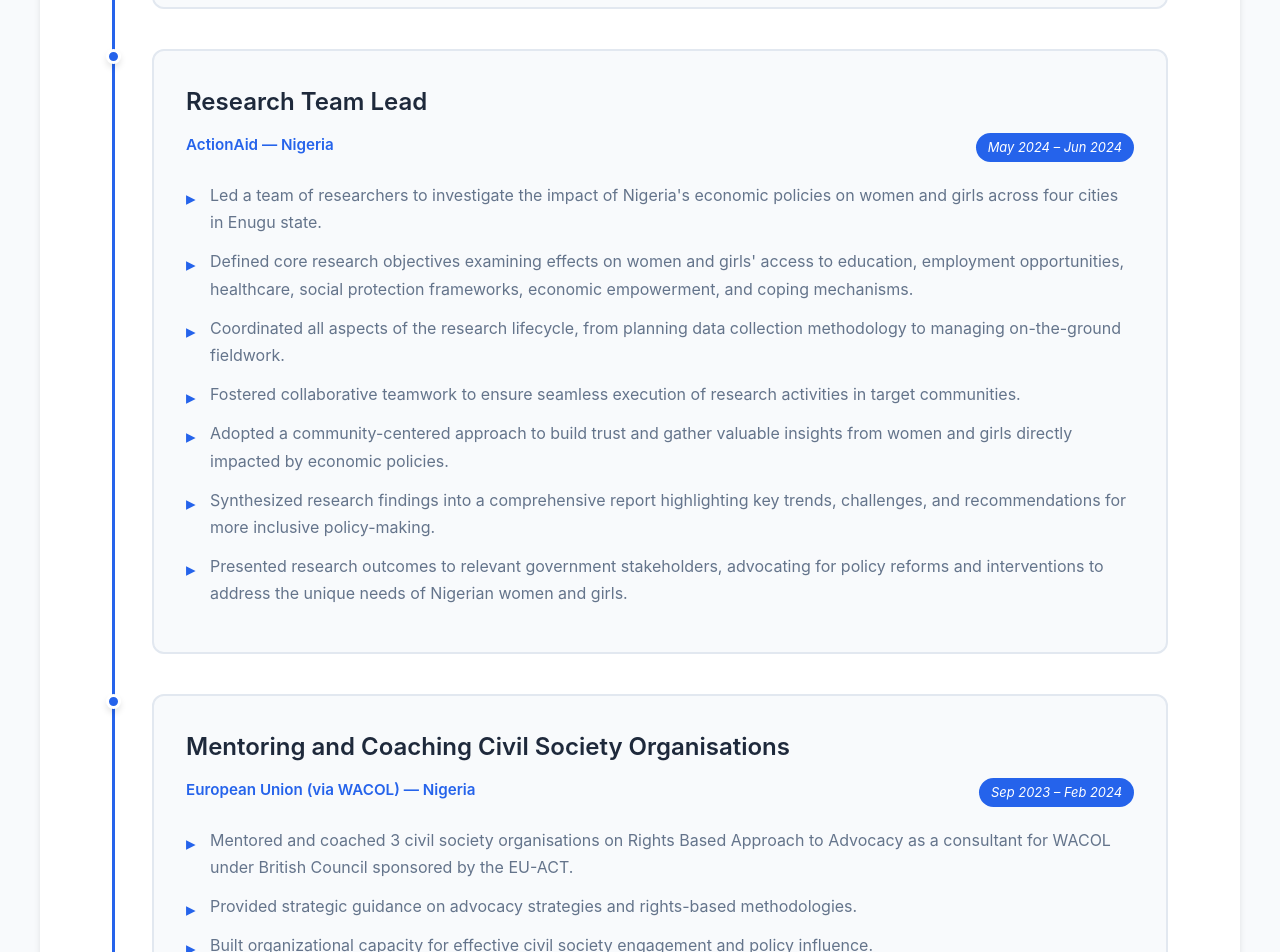
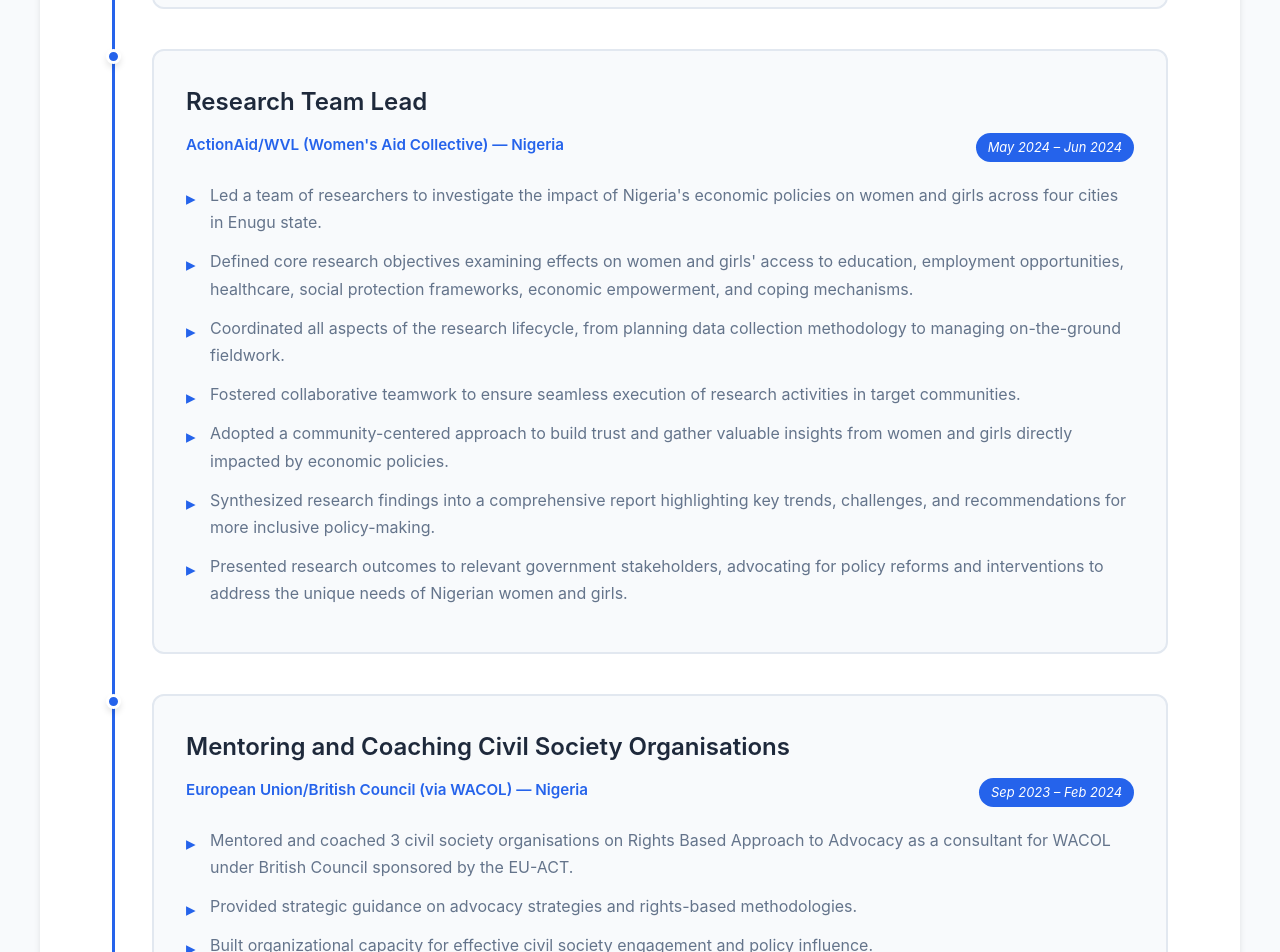
Before and after one commit to Maxugoski/Philosophy-porfolio, a React (Vite) app: page / in a window 1280 px wide. Shown: the part 3540-4492 px from the top of the page. Built offline with nearby package versions, Linux system fonts and the light colour scheme.

Commit message:
updated work experience

```diff
--- a/src/App.jsx
+++ b/src/App.jsx
@@ -193,7 +193,7 @@
                 <div className="job">
                   <h3>Research Team Lead</h3>
                   <div className="job-details">
-                    <span className="company">ActionAid — Nigeria</span>
+                    <span className="company">ActionAid/WVL (Women's Aid Collective) — Nigeria</span>
                     <span className="duration">May 2024 – Jun 2024</span>
                   </div>
                   <ul>
@@ -215,7 +215,7 @@
                 <div className="job">
                   <h3>Mentoring and Coaching Civil Society Organisations</h3>
                   <div className="job-details">
-                    <span className="company">European Union (via WACOL) — Nigeria</span>
+                    <span className="company">European Union/British Council (via WACOL) — Nigeria</span>
                     <span className="duration">Sep 2023 – Feb 2024</span>
                   </div>
                   <ul>
```
